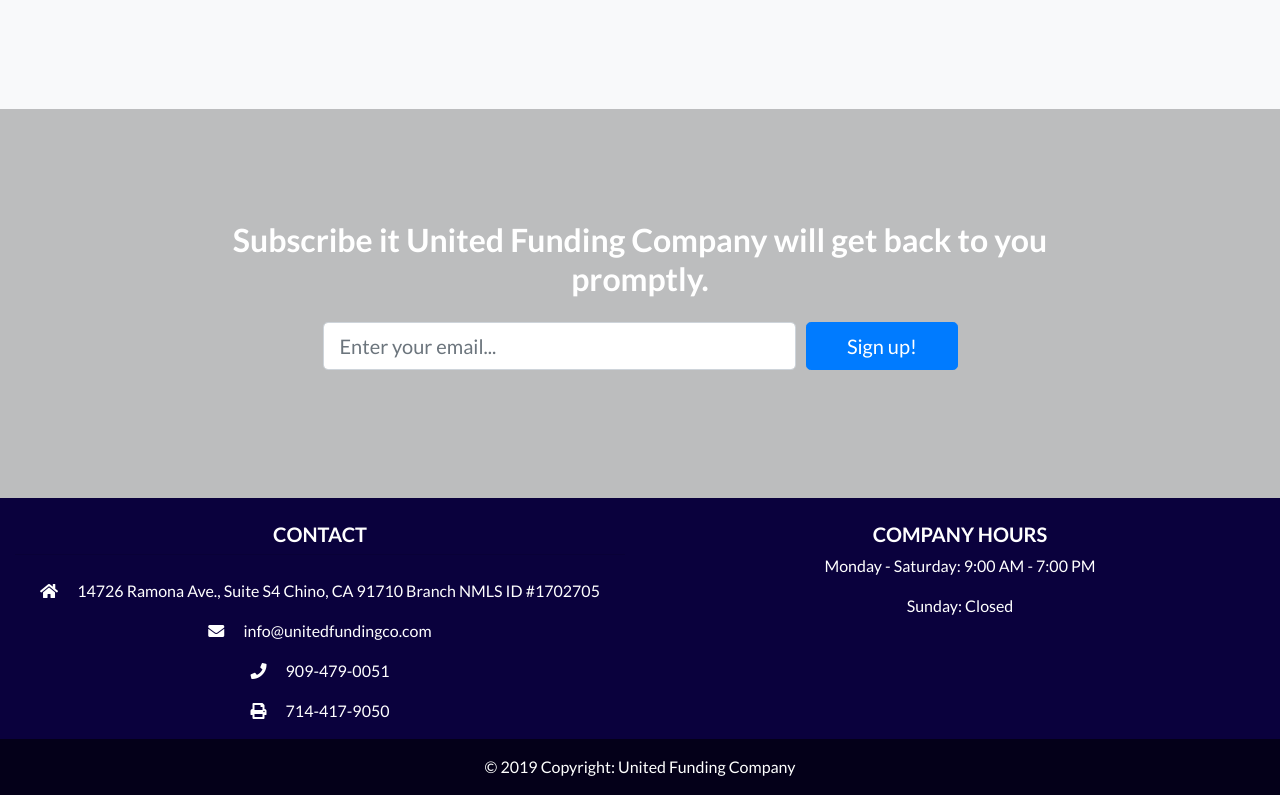
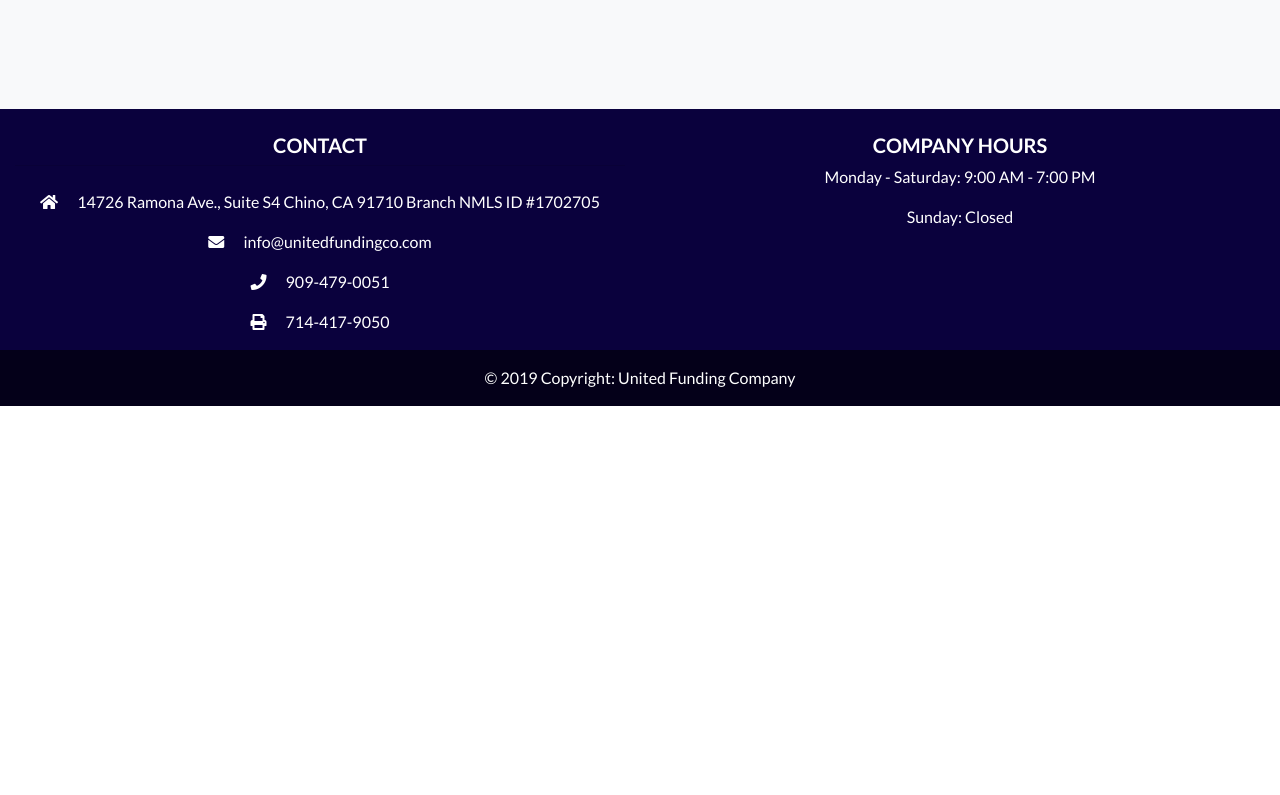
Before and after one commit to swapnilpatil94/unitedfundingcompany, a plain HTML site: page index.html in a window 1280 px wide. Shown: the part 3607-4402 px from the top of the page. After the commit the page ends 4013 px from the top, so only its background shows below. Drawn offline with nearby package versions, Linux system fonts and the light colour scheme.

Commit message:
client requirement remove call to action

```diff
--- a/index.html
+++ b/index.html
@@ -954,38 +954,6 @@
       </div>
     </section>
 
-    <!-- Call to Action -->
-    <section class="call-to-action text-white text-center">
-      <div class="overlay"></div>
-      <div class="container">
-        <div class="row">
-          <div class="col-xl-9 mx-auto">
-            <h2 class="mb-4">Subscribe it United Funding Company will get back to you promptly.</h2>
-          </div>
-          <div class="col-md-10 col-lg-8 col-xl-7 mx-auto">
-            <form>
-              <div class="form-row">
-                <div class="col-12 col-md-9 mb-2 mb-md-0">
-                  <input
-                    class="form-control form-control-lg"
-                    placeholder="Enter your email..."
-                    type="email"
-                  />
-                </div>
-                <div class="col-12 col-md-3">
-                  <button
-                    class="btn btn-block btn-lg btn-primary"
-                    type="submit"
-                  >
-                    Sign up!
-                  </button>
-                </div>
-              </div>
-            </form>
-          </div>
-        </div>
-      </div>
-    </section>
 
 
     <!--------------------------------------------------------FOOTER ---------------------------------->
```
